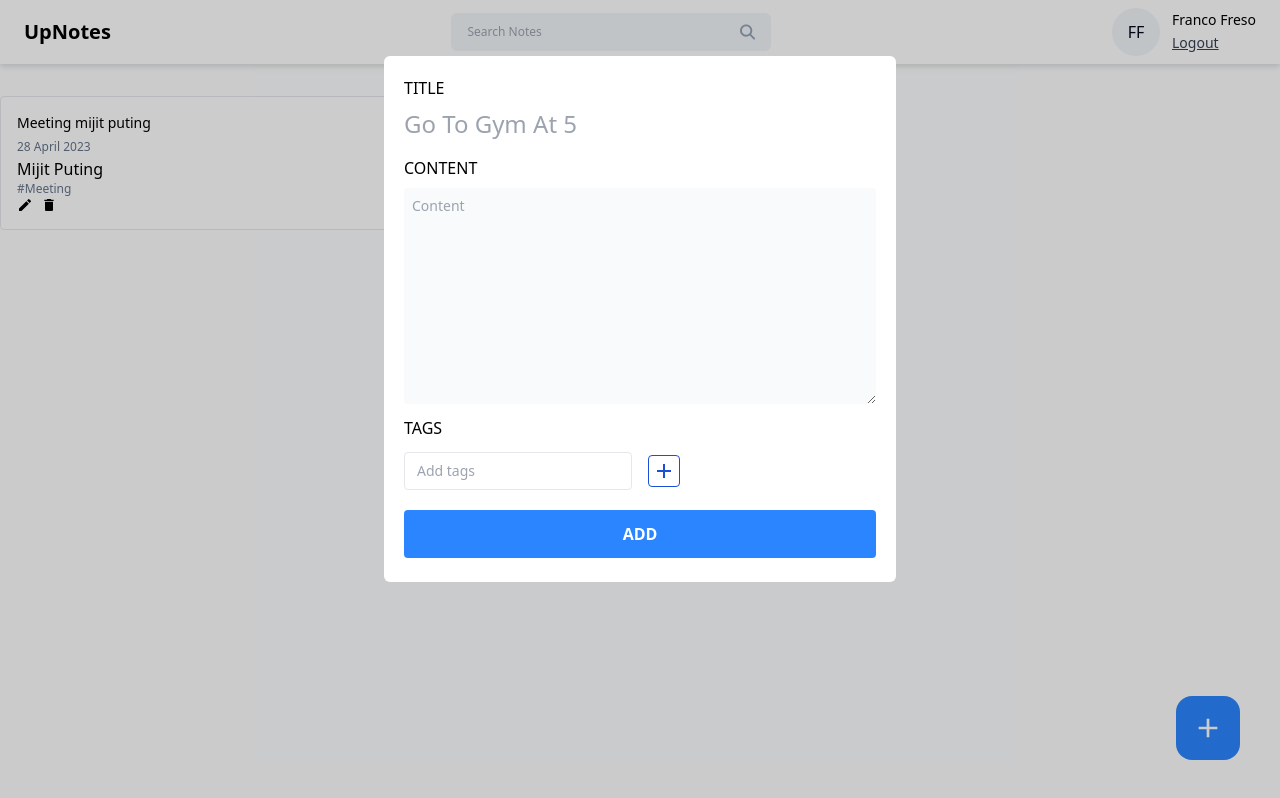
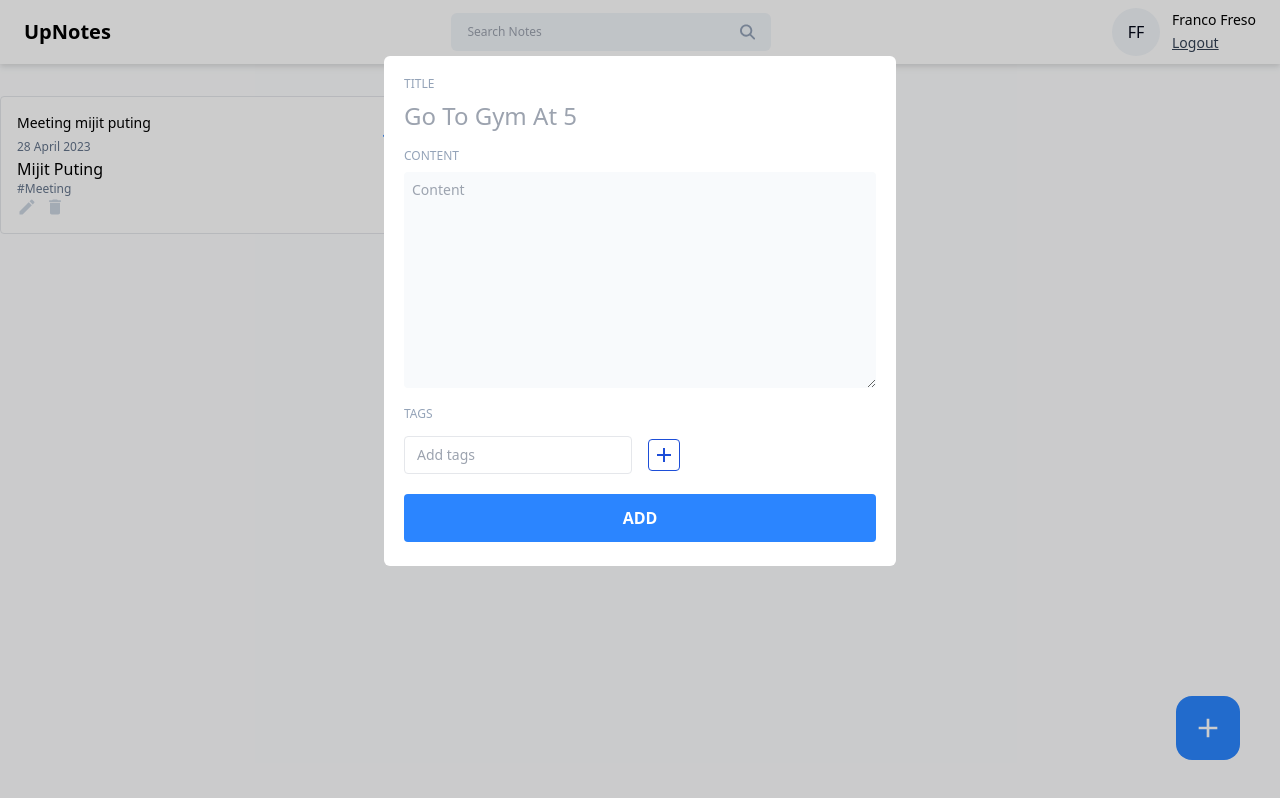
Before and after one commit to dotarsojat69/UpNotes, a React (Vite) app: page /dashboard in a window 1280 px wide. Both pictures are taken after a click on the button 1208 px from the left and 728 px from the top of the page. Built offline with nearby package versions, Linux system fonts and the light colour scheme; a web font is replaced by a local one.

Commit message:
feat: add style for button and label

```diff
--- a/src/index.css
+++ b/src/index.css
@@ -33,4 +33,12 @@ body {
   .btn-primary {
     @apply w-full bg-primary text-white p-2 rounded my-1 hover:bg-blue-600;
   }
+
+  .icon-btn {
+    @apply text-xl text-slate-300 cursor-pointer hover:text-primary;
+  }
+
+  .input-label {
+    @apply text-xs text-slate-400;
+  }
 }
```
